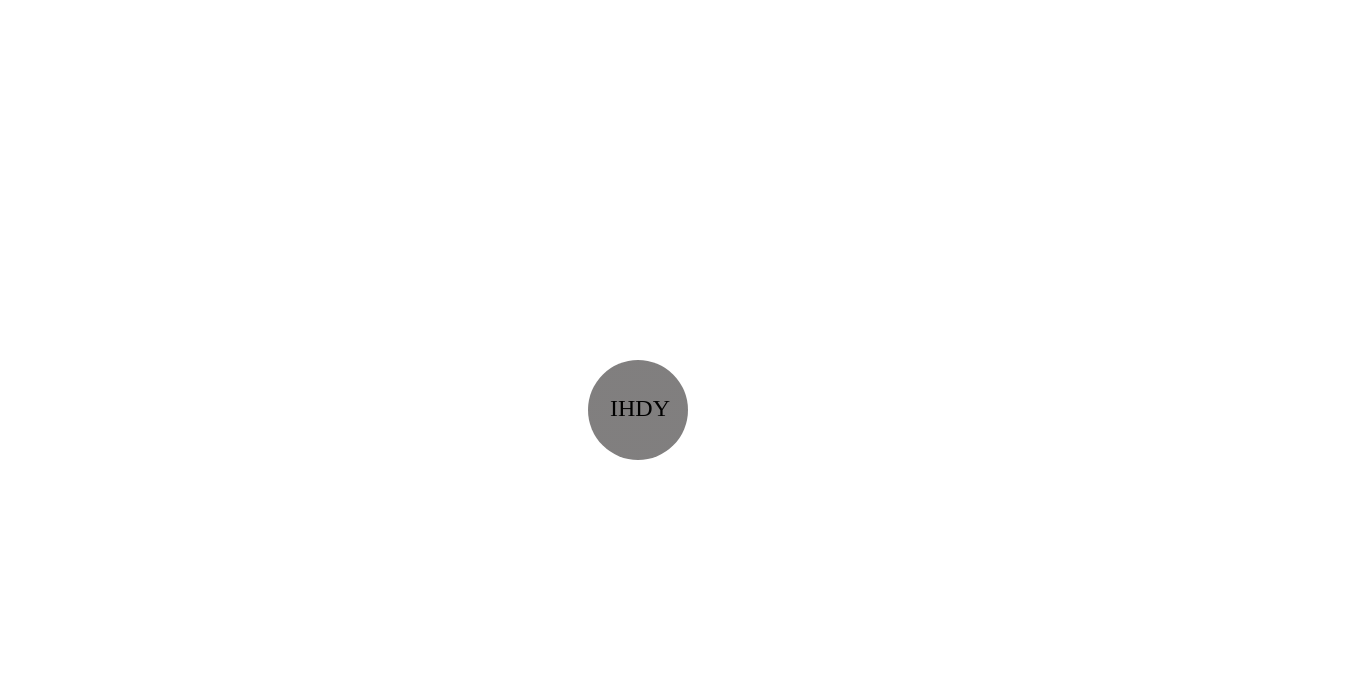
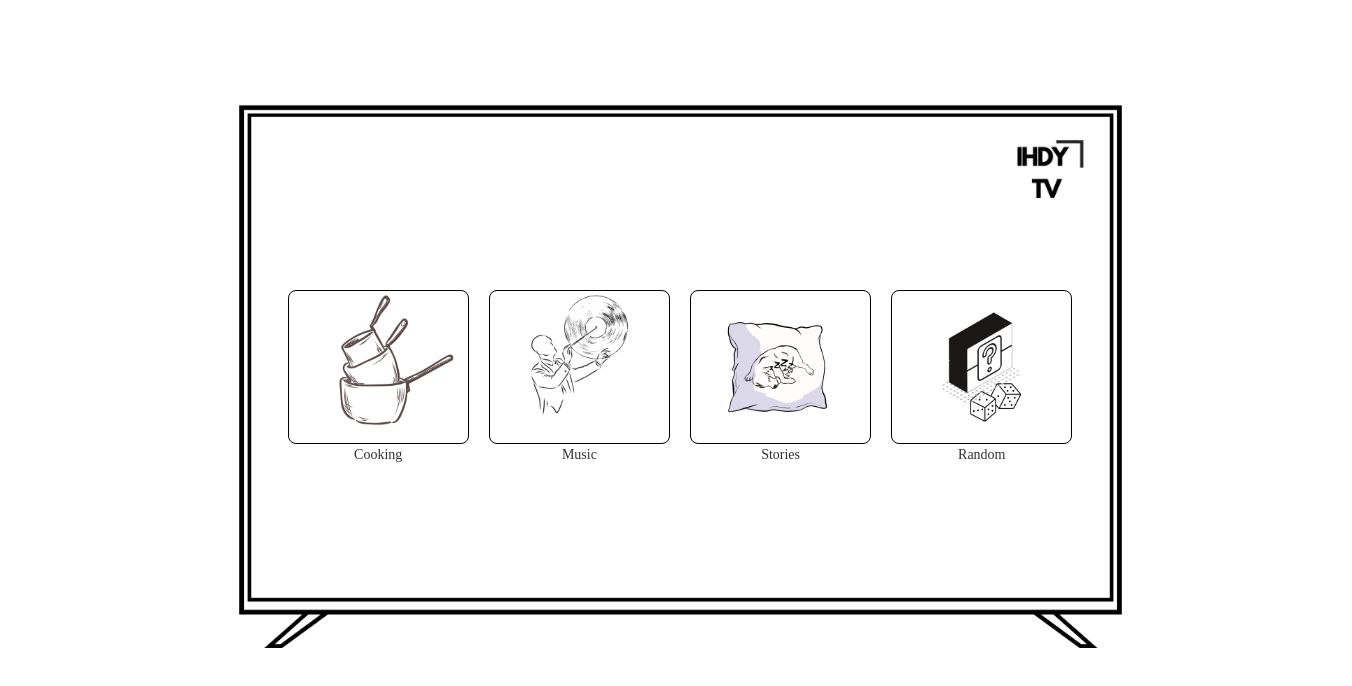
Before and after one commit to dijisolanke/ihdytv, a Next.js app: page / in a window 1280 px wide. Shown: the top 686 px of the page, 1352 px wide, since content can reach past the window. Built offline with nearby package versions, Linux system fonts and the light colour scheme.

Commit message:
loading screen complete and refactored

```diff
--- /dev/null
+++ b/src/Components/LoadingScreen/index.tsx
@@ -0,0 +1,41 @@
+// LoadingOverlay.js
+
+import React, { useState, useEffect } from "react";
+import { OverlayStyle, LoadingText, LoadingCircle } from "./style";
+
+interface LoadingOverlayProps {
+  progress: number; // Explicitly type progress as a number
+}
+
+// Inline style for text with opacity transition
+const textStyle: React.CSSProperties = {
+  position: "absolute",
+  top: "50vh",
+  left: "50%",
+  transform: "translate(-50%, -50%)",
+  fontSize: "1.5rem",
+  color: "black",
+  zIndex: 1,
+  opacity: 0,
+  transition: "opacity 1.5s ease",
+};
+
+// LoadingOverlay component
+const LoadingScreen = ({ progress }: LoadingOverlayProps) => {
+  const [fadeIn, setFadeIn] = useState(false);
+
+  useEffect(() => {
+    setFadeIn(true); // Trigger fade-in effect
+  }, []);
+
+  return (
+    <OverlayStyle>
+      <div style={{ position: "relative" }}>
+        <LoadingCircle progress={progress} />
+        <LoadingText style={{ opacity: fadeIn ? 1 : 0 }}>IHDY</LoadingText>
+      </div>
+    </OverlayStyle>
+  );
+};
+
+export default LoadingScreen;
--- /dev/null
+++ b/src/Components/LoadingScreen/style.tsx
@@ -0,0 +1,53 @@
+import styled, { keyframes } from "styled-components";
+
+// Keyframe animation for fading in the text
+const fadeIn = keyframes`
+  from {
+    opacity: 0;
+  }
+  to {
+    opacity: 1;
+  }
+`;
+
+// Style for the overlay (full screen and centered)
+export const OverlayStyle = styled.div`
+  position: "fixed";
+  top: 0;
+  left: 0;
+  width: "100%";
+  height: "100%";
+  background-color: "white";
+  display: "flex";
+  justify-content: "center";
+  align-items: "center";
+  font-size: "2rem";
+  color: "black";
+  z-index: 9999;
+`;
+
+// Loading circle with dynamic background based on progress
+export const LoadingCircle = styled.div<{ progress: number }>`
+  position: absolute;
+  top: 43.6vh;
+  right: 46.2%;
+  width: 100px;
+  height: 100px;
+  border-radius: 50%;
+  background: ${({ progress }) =>
+    `conic-gradient(#9c9999 ${progress}%, #ddd ${progress}%)`};
+  transition: background 0.1s ease;
+`;
+
+// Style for the text that fades in
+export const LoadingText = styled.span`
+  position: absolute;
+  top: 50vh;
+  left: 50%;
+  transform: translate(-50%, -50%);
+  font-size: 1.5rem;
+  color: black;
+  z-index: 1;
+  opacity: 0;
+  animation: ${fadeIn} 1.5s ease forwards;
+`;
--- a/src/app/page.tsx
+++ b/src/app/page.tsx
@@ -1,7 +1,8 @@
 "use client";
 import React, { useState, useEffect } from "react";
-import { LandingWrapper, OverlayStyle } from "./pageStyle";
+import { LandingWrapper, OverlayStyle, LoadingCircle } from "./pageStyle";
 import LandingCard from "@/Components/LandingCard";
+import LoadingScreen from "@/Components/LoadingScreen";
 
 import cooking from "@/../public/Cooking.png";
 import music from "@/../public/Music.png";
@@ -16,32 +17,10 @@ const musicUrl = music.src;
 const sleepUrl = sleep.src;
 const randomUrl = randomImg.src;
 
-// Style for the loading circle
-const circleStyle: React.CSSProperties = {
-  position: "absolute",
-  top: "44vh",
-  right: "45.6vw",
-  width: "100px",
-  height: "100px",
-  borderRadius: "50%",
-  background: "conic-gradient(#e6dada 0%, #ddd 0%)", // Initial state
-  transition: "background 0.1s ease", // Smooth transition
-};
-
-// Style for the text
-const textStyle: React.CSSProperties = {
-  position: "absolute",
-  top: "50vh",
-  left: "50%",
-  transform: "translate(-50%, -50%)",
-  fontSize: "1.5rem",
-  color: "black",
-  zIndex: 1,
-};
-
 export default function Home() {
   const [isLoaded, setIsLoaded] = useState(false);
   const [progress, setProgress] = useState(0);
+  const [fadeIn, setFadeIn] = useState(false);
 
   useEffect(() => {
     const interval = setInterval(() => {
@@ -67,21 +46,11 @@ export default function Home() {
     { text: "Random", backgroundImage: randomUrl, url: "www.google.com" },
   ];
 
-  return !isLoaded ? (
+  return isLoaded ? (
     <LandingWrapper image={backgroundImg}>
       <LandingCard childrenData={childrenData} />
     </LandingWrapper>
   ) : (
-    <OverlayStyle>
-      <div style={{ position: "relative" }}>
-        <div
-          style={{
-            ...circleStyle,
-            background: `conic-gradient(#2f2c2c9b ${progress}%, #ddd ${progress}%)`,
-          }}
-        ></div>
-        <span style={textStyle}>IHDY</span>
-      </div>
-    </OverlayStyle>
+    <LoadingScreen progress={progress} />
   );
 }
--- a/src/app/pageStyle.tsx
+++ b/src/app/pageStyle.tsx
@@ -22,18 +22,3 @@ export const LandingWrapper = styled.div<LandingProps>`
     padding: 0;
   }
 `;
-
-export const OverlayStyle = styled.div`
-  position: "fixed";
-  top: 0;
-  left: 0;
-  width: "100%";
-  height: "100%";
-  background-color: "white";
-  display: "flex";
-  justify-content: "center";
-  align-items: "center";
-  font-size: "2rem";
-  color: "black";
-  z-index: 9999;
-`;
```
